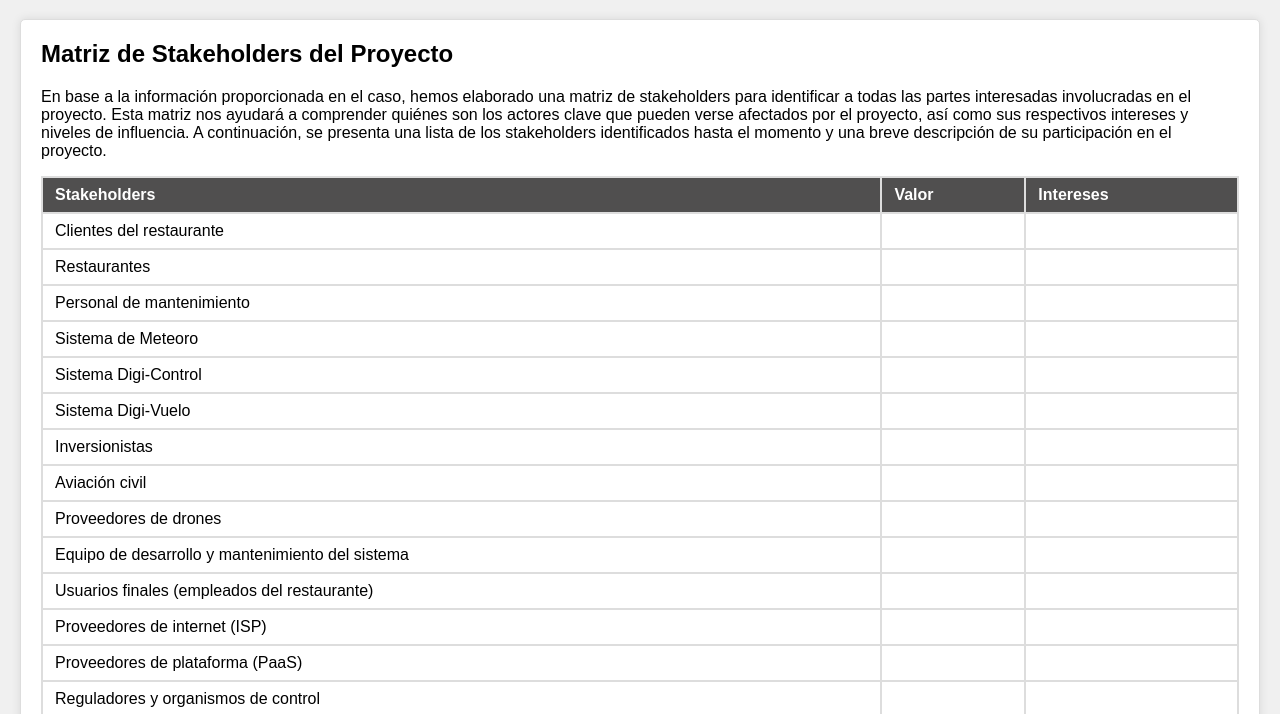
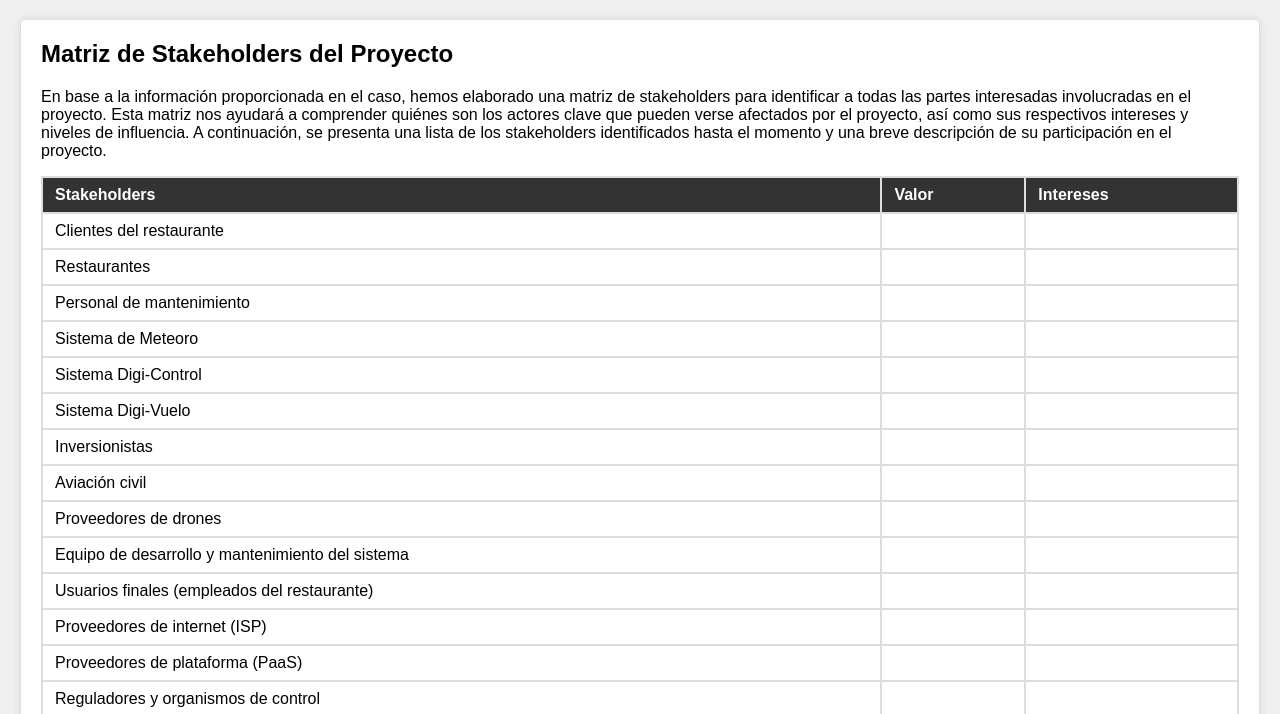
Before and after one commit to juanda0712/RepartiDron.io, a plain HTML site: page index.html in a window 1280 px wide. Shown: the part 83-797 px from the top of the page. Drawn offline with Linux system fonts and the light colour scheme.

Commit message:
color html

```diff
--- a/styles.css
+++ b/styles.css
@@ -49,7 +49,8 @@ td {
 
 th,
 td {
-  padding: 10px;
+  padding: 8px 12px;
+  border: 2px solid #ddd;
   text-align: left;
 }
 
@@ -87,20 +88,3 @@ summary {
   cursor: pointer;
   font-weight: bold;
 }
-
-table {
-  width: 100%;
-  border-collapse: collapse;
-  margin-top: 5px;
-}
-
-th,
-td {
-  padding: 8px 12px;
-  border: 2px solid #ddd;
-  text-align: left;
-}
-
-th {
-  background-color: #504f4f;
-}
```
